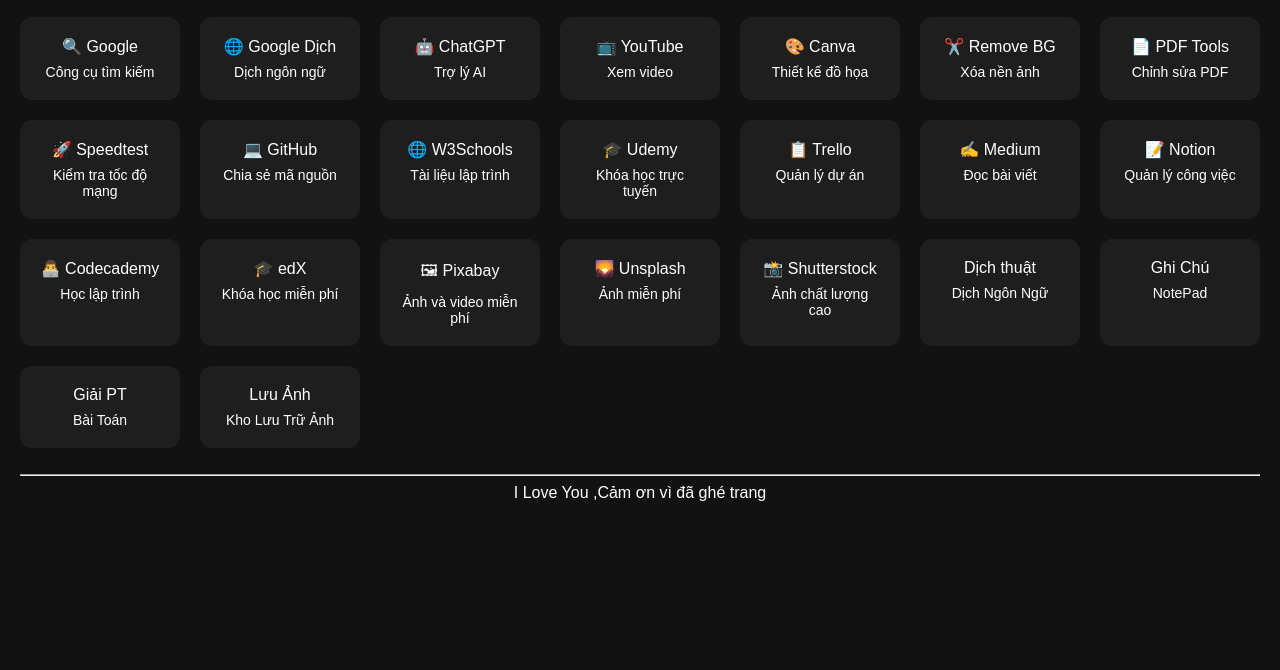
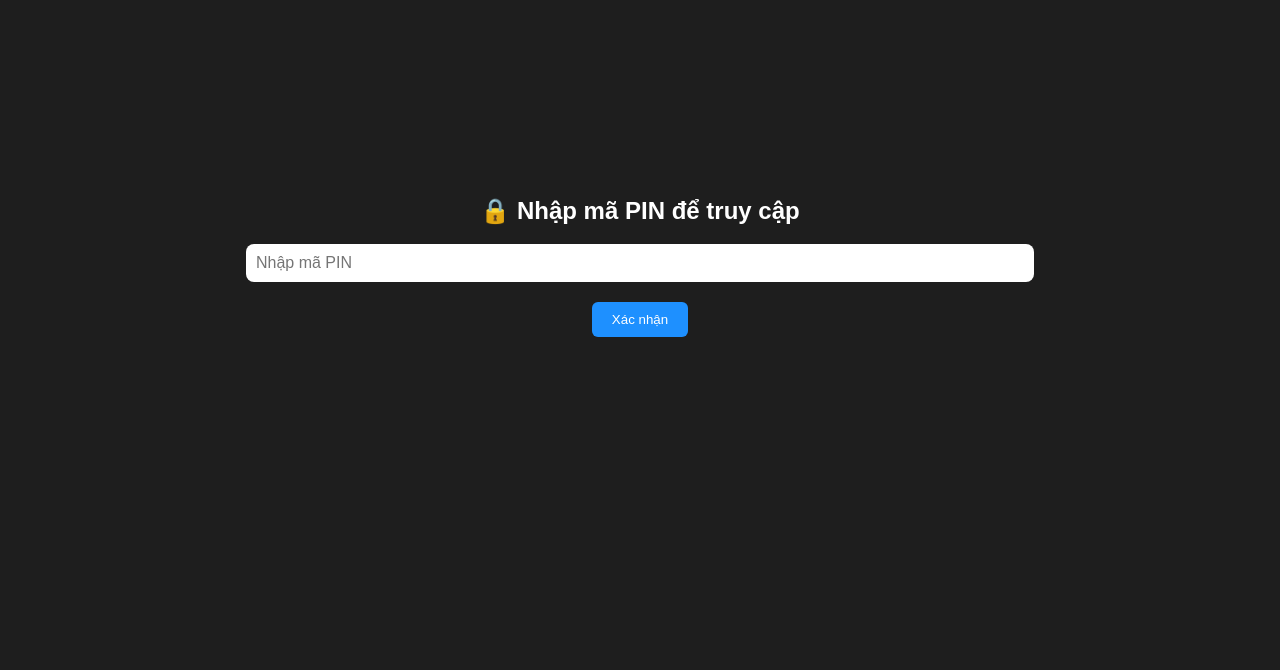
Before and after one commit to quangnhatran/ctt, a plain HTML site: page index.html in a window 1280 px wide. Shown: the part 130-800 px from the top of the page. Drawn offline with Linux system fonts and the light colour scheme.

Commit message:
Update index.html

```diff
--- a/index.html
+++ b/index.html
@@ -3,7 +3,7 @@
 <head>
   <meta charset="UTF-8" />
   <meta name="viewport" content="width=device-width, initial-scale=1.0"/>
-  <title>Cổng tiện ích Internet By Trần Quang Nhã 05 🌐</title>
+  <title>Cổng tiện ích Internet 🌐</title>
   <style>
     body {
       margin: 0;
@@ -19,7 +19,7 @@
       color: #1e90ff;
     }
 
-    input[type="text"] {
+    input[type="text"], input[type="password"] {
       width: 60%;
       padding: 10px;
       border-radius: 8px;
@@ -53,124 +53,106 @@
       margin-top: 8px;
       font-size: 14px;
     }
+
+    #pin-screen {
+      position: fixed;
+      top: 0; left: 0; right: 0; bottom: 0;
+      background: #1e1e1e;
+      display: flex; flex-direction: column;
+      align-items: center; justify-content: center;
+      z-index: 9999;
+    }
+
+    #main-content {
+      display: none;
+    }
+
+    button {
+      padding: 10px 20px;
+      border: none;
+      border-radius: 6px;
+      background-color: #1e90ff;
+      color: white;
+      cursor: pointer;
+    }
+
+    button:hover {
+      background-color: #0f70d1;
+    }
   </style>
 </head>
 <body>
 
-  <h1>🌐 Cổng tiện ích Internet Make By Quang Nhã đẹp chai</h1>
+  <!-- Giao diện yêu cầu mã PIN -->
+  <div id="pin-screen">
+    <h2>🔒 Nhập mã PIN để truy cập</h2>
+    <input type="password" id="pin-input" placeholder="Nhập mã PIN" />
+    <button onclick="checkPin()">Xác nhận</button>
+    <p id="error-msg" style="color:red; margin-top: 10px;"></p>
+  </div>
+
+  <!-- Nội dung chính -->
+  <div id="main-content">
+    <h1>🌐 Cổng tiện ích Internet</h1>
     <input type="text" id="search" placeholder="Tìm kiếm tiện ích..."/>
 
     <div class="grid" id="linkGrid">
-    <a class="card" href="https://www.google.com" target="_blank">
-      🔍 Google
-      <span>Công cụ tìm kiếm</span>
-    </a>
-    <a class="card" href="https://translate.google.com" target="_blank">
-      🌐 Google Dịch
-      <span>Dịch ngôn ngữ</span>
-    </a>
-    <a class="card" href="https://chat.openai.com" target="_blank">
-      🤖 ChatGPT
-      <span>Trợ lý AI</span>
-    </a>
-    <a class="card" href="https://youtube.com" target="_blank">
-      📺 YouTube
-      <span>Xem video</span>
-    </a>
-    <a class="card" href="https://www.canva.com" target="_blank">
-      🎨 Canva
-      <span>Thiết kế đồ họa</span>
-    </a>
-    <a class="card" href="https://www.remove.bg" target="_blank">
-      ✂️ Remove BG
-      <span>Xóa nền ảnh</span>
-    </a>
-    <a class="card" href="https://pdf.io" target="_blank">
-      📄 PDF Tools
-      <span>Chỉnh sửa PDF</span>
-    </a>
-    <a class="card" href="https://www.speedtest.net" target="_blank">
-      🚀 Speedtest
-      <span>Kiểm tra tốc độ mạng</span>
-    </a>
-    <a class="card" href="https://www.github.com" target="_blank">
-      💻 GitHub
-      <span>Chia sẻ mã nguồn</span>
-    </a>
-    <a class="card" href="https://www.w3schools.com" target="_blank">
-      🌐 W3Schools
-      <span>Tài liệu lập trình</span>
-    </a>
-    <a class="card" href="https://www.udemy.com" target="_blank">
-      🎓 Udemy
-      <span>Khóa học trực tuyến</span>
-    </a>
-    <a class="card" href="https://www.trello.com" target="_blank">
-      📋 Trello
-      <span>Quản lý dự án</span>
-    </a>
-    <a class="card" href="https://www.medium.com" target="_blank">
-      ✍ Medium
-      <span>Đọc bài viết</span>
-    </a>
-    <a class="card" href="https://www.notion.so" target="_blank">
-      📝 Notion
-      <span>Quản lý công việc</span>
-    </a>
-    <a class="card" href="https://www.codecademy.com" target="_blank">
-      👨‍💻 Codecademy
-      <span>Học lập trình</span>
-    </a>
-    <a class="card" href="https://www.edx.org" target="_blank">
-      🎓 edX
-      <span>Khóa học miễn phí</span>
-    </a>
-    <a class="card" href="https://www.pixabay.com" target="_blank">
-      🖼 Pixabay
-      <span>Ảnh và video miễn phí</span>
-    </a>
-    <a class="card" href="https://www.unsplash.com" target="_blank">
-      🌄 Unsplash
-      <span>Ảnh miễn phí</span>
-    </a>
-    <a class="card" href="https://www.shutterstock.com" target="_blank">
-      📸 Shutterstock
-      <span>Ảnh chất lượng cao</span>
-    </a>
-    <a class="card" href="https://translate.google.com/" target="_blank">
-         Dịch thuật
-        <span>Dịch Ngôn Ngữ</span>
-      </a>
-      <a class="card" href="notepad.html" target="_blank">
-        Ghi Chú
-        <span>NotePad</span>
-      </a>
-      <a class="card" href="giaipt.html" target="_blank">
-        Giải PT
-        <span>Bài Toán</span>
-      </a>
-      <a class="card" href="luuanh.html" target="_blank">
-        Lưu Ảnh
-        <span>Kho Lưu Trữ Ảnh </span>
-      </a>
+      <!-- Các thẻ tiện ích giữ nguyên như bạn gửi -->
+      <a class="card" href="https://www.google.com" target="_blank">🔍 Google<span>Công cụ tìm kiếm</span></a>
+      <a class="card" href="https://translate.google.com" target="_blank">🌐 Google Dịch<span>Dịch ngôn ngữ</span></a>
+      <a class="card" href="https://chat.openai.com" target="_blank">🤖 ChatGPT<span>Trợ lý AI</span></a>
+      <a class="card" href="https://youtube.com" target="_blank">📺 YouTube<span>Xem video</span></a>
+      <a class="card" href="https://www.canva.com" target="_blank">🎨 Canva<span>Thiết kế đồ họa</span></a>
+      <a class="card" href="https://www.remove.bg" target="_blank">✂️ Remove BG<span>Xóa nền ảnh</span></a>
+      <a class="card" href="https://pdf.io" target="_blank">📄 PDF Tools<span>Chỉnh sửa PDF</span></a>
+      <a class="card" href="https://www.speedtest.net" target="_blank">🚀 Speedtest<span>Kiểm tra tốc độ mạng</span></a>
+      <a class="card" href="https://www.github.com" target="_blank">💻 GitHub<span>Chia sẻ mã nguồn</span></a>
+      <a class="card" href="https://www.w3schools.com" target="_blank">🌐 W3Schools<span>Tài liệu lập trình</span></a>
+      <a class="card" href="https://www.udemy.com" target="_blank">🎓 Udemy<span>Khóa học trực tuyến</span></a>
+      <a class="card" href="https://www.trello.com" target="_blank">📋 Trello<span>Quản lý dự án</span></a>
+      <a class="card" href="https://www.medium.com" target="_blank">✍ Medium<span>Đọc bài viết</span></a>
+      <a class="card" href="https://www.notion.so" target="_blank">📝 Notion<span>Quản lý công việc</span></a>
+      <a class="card" href="https://www.codecademy.com" target="_blank">👨‍💻 Codecademy<span>Học lập trình</span></a>
+      <a class="card" href="https://www.edx.org" target="_blank">🎓 edX<span>Khóa học miễn phí</span></a>
+      <a class="card" href="https://www.pixabay.com" target="_blank">🖼 Pixabay<span>Ảnh và video miễn phí</span></a>
+      <a class="card" href="https://www.unsplash.com" target="_blank">🌄 Unsplash<span>Ảnh miễn phí</span></a>
+      <a class="card" href="https://www.shutterstock.com" target="_blank">📸 Shutterstock<span>Ảnh chất lượng cao</span></a>
+      <a class="card" href="https://translate.google.com/" target="_blank">Dịch thuật<span>Dịch Ngôn Ngữ</span></a>
+      <a class="card" href="notepad.html" target="_blank">Ghi Chú<span>NotePad</span></a>
+      <a class="card" href="giaipt.html" target="_blank">Giải PT<span>Bài Toán</span></a>
+      <a class="card" href="luuanh.html" target="_blank">Lưu Ảnh<span>Kho Lưu Trữ Ảnh</span></a>
+      <a class="card" href="luunhac.html" target="_blank">Lưu Nhạc<span>🎶Kho Lưu Trữ Nhạc 🎶</span></a>
     </div>
-  <br>
-  <hr>
-  <footer>
-    I Love You ,Cảm ơn vì đã ghé trang
-  </footer>
+  </div>
 
+  <!-- JavaScript xử lý mã PIN và tìm kiếm -->
   <script>
+    function checkPin() {
+      const correctPin = "3010";
+      const userPin = document.getElementById("pin-input").value;
+      const errorMsg = document.getElementById("error-msg");
+
+      if (userPin === correctPin) {
+        document.getElementById("pin-screen").style.display = "none";
+        document.getElementById("main-content").style.display = "block";
+      } else {
+        errorMsg.textContent = "Mã PIN không đúng. Vui lòng thử lại.";
+      }
+    }
+
+    // Xử lý tìm kiếm sau khi hiển thị nội dung
     const searchInput = document.getElementById('search');
     const cards = document.querySelectorAll('.card');
 
-    searchInput.addEventListener('input', function() {
+    if (searchInput) {
+      searchInput.addEventListener('input', function () {
         const searchValue = this.value.toLowerCase();
         cards.forEach(card => {
           const text = card.textContent.toLowerCase();
           card.style.display = text.includes(searchValue) ? 'block' : 'none';
         });
       });
+    }
   </script>
 
 </body>
```
Lines whose indentation alone changed are shown as unchanged.
